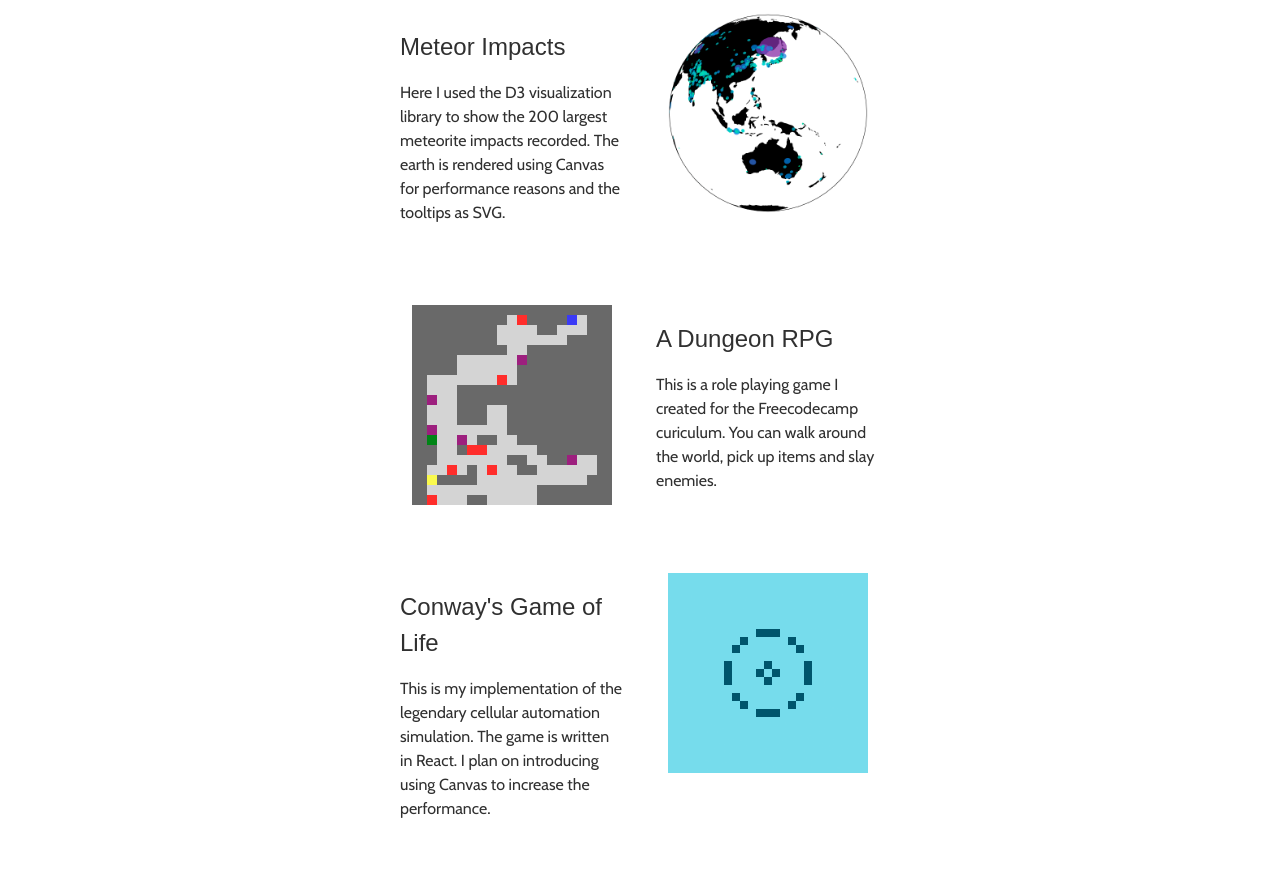
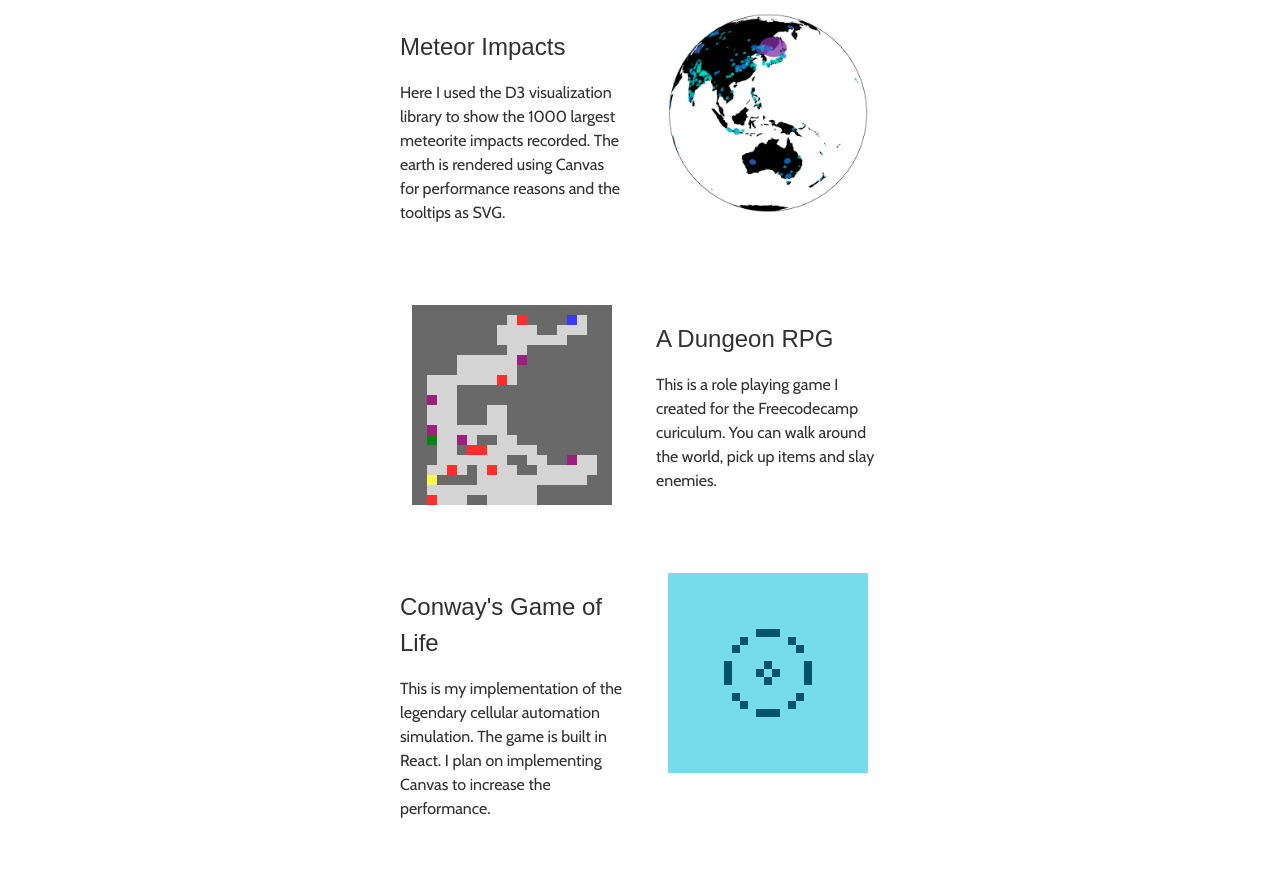
Before and after one commit to willgriffiths/willgriffiths.github.io, a Jekyll site: the page built from index.html, in a window 1280 px wide. Shown: the part 474-1357 px from the top of the page. Built offline with Jekyll 4.4.1, drawn with Linux system fonts in a browser that asks for light colours; some web fonts are replaced.

Commit message:
Update home.html

```diff
--- a/_layouts/home.html
+++ b/_layouts/home.html
@@ -23,7 +23,7 @@
                 </div>
                 <div class="text">
                     <h3>Meteor Impacts</h3>
-                    <p>Here I used the D3 visualization library to show the 200 largest meteorite impacts recorded. The earth is rendered using Canvas for performance reasons and the tooltips as SVG.</p>
+                    <p>Here I used the D3 visualization library to show the 1000 largest meteorite impacts recorded. The earth is rendered using Canvas for performance reasons and the tooltips as SVG.</p>
                 </div>
             </div>
             <div class="row clearfix">
@@ -41,7 +41,7 @@
                 </div>
                 <div class="text">
                     <h3>Conway's Game of Life</h3>
-                    <p>This is my implementation of the legendary cellular automation simulation. The game is written in React. I plan on introducing using Canvas to increase the performance.</p>
+                    <p>This is my implementation of the legendary cellular automation simulation. The game is built in React. I plan on implementing Canvas to increase the performance.</p>
                 </div>
             </div>
         </section>
```
